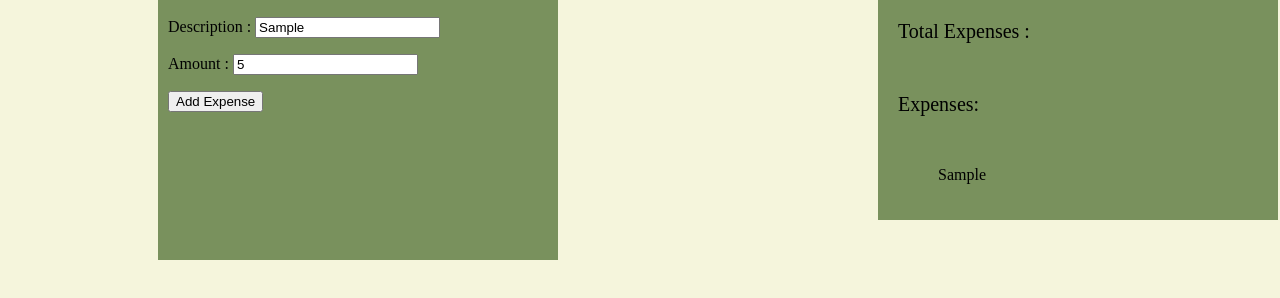
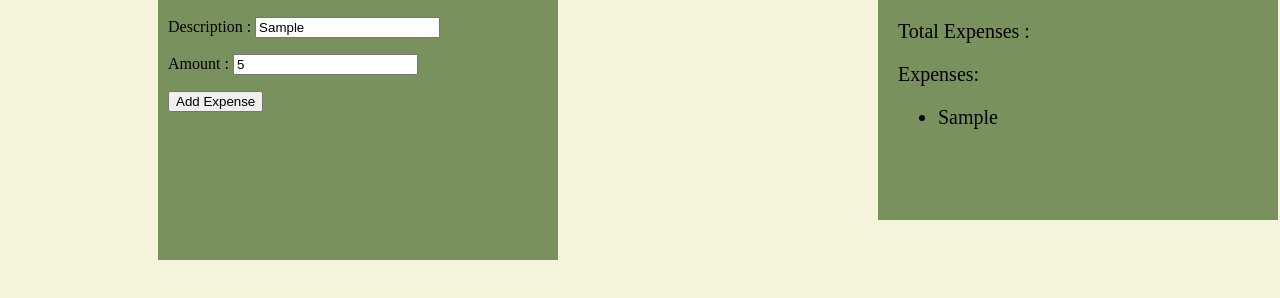
Before and after one commit to Axienator/Expense-Tracker, a plain HTML site: page index.html in a window 1280 px wide. Both pictures are taken after typing "Sample", "5" into the empty fields and a click on the button "Add Expense". Shown: the part 188-486 px from the top of the page. Drawn offline with Linux system fonts and the light colour scheme.

Commit message:
Add Javascript

```diff
--- a/Assets/script.js
+++ b/Assets/script.js
@@ -6,7 +6,7 @@ const addexpense = document.getElementById('addexpense')
 const totalexpense = document.getElementById('totalexpense')
 const list = document.getElementById('list')
 
-let input = " "
+
 
 
 addexpense.addEventListener ('click', x => {
--- a/Assets/style.css
+++ b/Assets/style.css
@@ -52,13 +52,14 @@ body {
 }
 
 .expenses {
-    margin:50px auto;
+    margin:20px auto;
 }
 
 .ul {
+
     background-color: aliceblue;
 }
 
 li {
-    list-style-type: none;
+    font-size: 20px;
 }
```
